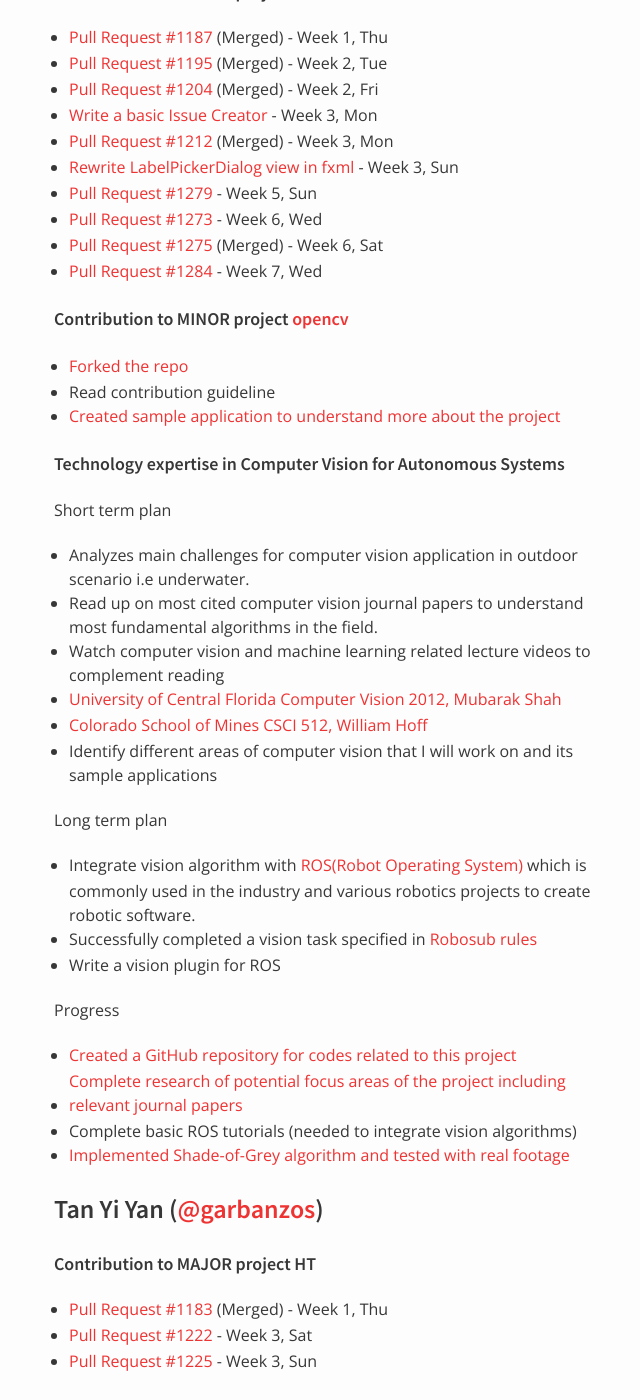
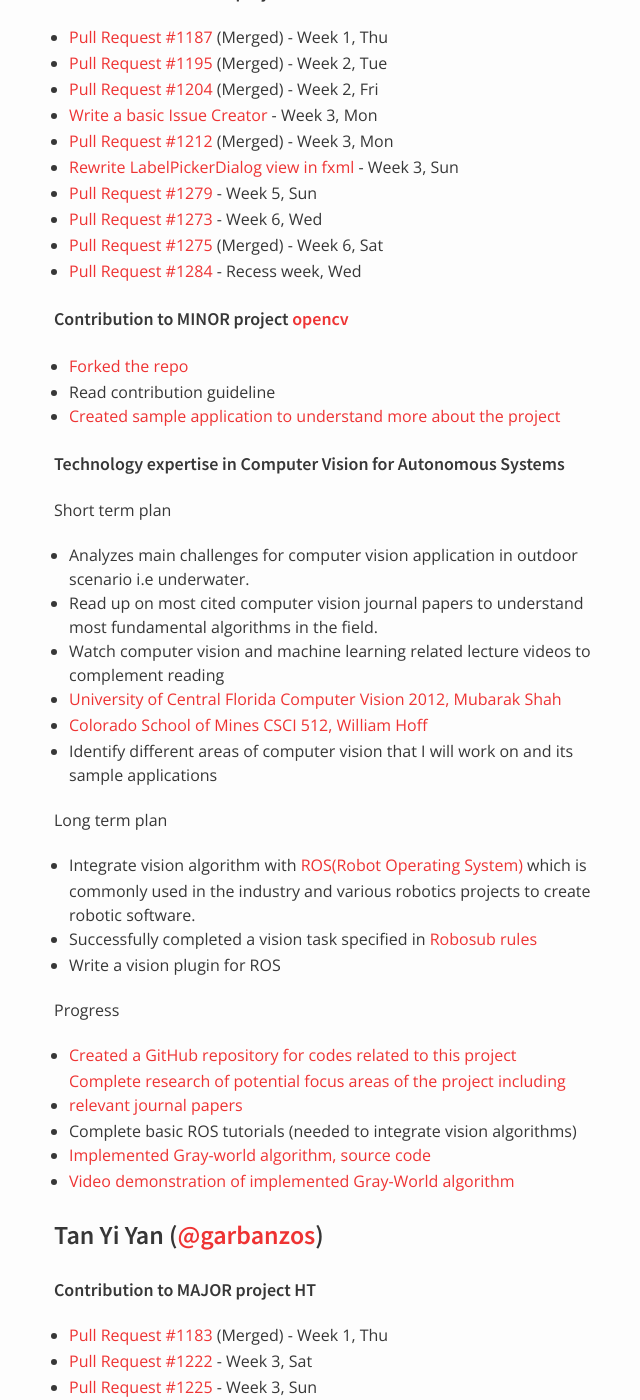
Before and after one commit to nus-oss/cs3281-AY1516S2-website, a Jekyll site: the page built from teams/hubturbo.md, in a window 1280 px wide and 1400 px high, scrolled down 2998 px. Shown: the whole window, without its empty margins (316-956 px from the left). Built offline with Jekyll 4.4.1, drawn with Linux system fonts in a browser that asks for light colours.

Commit message:
Update Soon Jin's progress

```diff
--- a/teams/hubturbo.md
+++ b/teams/hubturbo.md
@@ -135,7 +135,7 @@
 * [Pull Request #1279](https://github.com/HubTurbo/HubTurbo/pull/1279) - Week 5, Sun
 * [Pull Request #1273](https://github.com/HubTurbo/HubTurbo/pull/1273) - Week 6, Wed
 * [Pull Request #1275](https://github.com/HubTurbo/HubTurbo/pull/1275) (Merged) - Week 6, Sat
-* [Pull Request #1284](https://github.com/HubTurbo/HubTurbo/pull/1284) - Week 7, Wed
+* [Pull Request #1284](https://github.com/HubTurbo/HubTurbo/pull/1284) - Recess week, Wed
 
 ##### Contribution to MINOR project [opencv](https://github.com/Itseez/opencv)
 - [Forked the repo](https://github.com/jinified/opencv)
@@ -160,8 +160,8 @@
 - [Created a GitHub repository for codes related to this project](https://github.com/jinified/visionx)
 - [Complete research of potential focus areas of the project including relevant journal papers](https://github.com/jinified/visionx/blob/master/doc/Research.md)
 - Complete basic ROS tutorials (needed to integrate vision algorithms)
-- [Implemented Shade-of-Grey algorithm and tested with real footage](https://github.com/jinified/visionx/blob/master/scripts/vision_lib/visual_toolbox.py#L11-L21)
-
+- [Implemented Gray-world algorithm, source code](https://github.com/jinified/visionx/blob/master/scripts/prototype.py#L74-L83)
+- [Video demonstration of implemented Gray-World algorithm](https://youtu.be/RJWIXfJJPdc)
 
 ### Tan Yi Yan ([@garbanzos](https://github.com/garbanzos))
 
```
